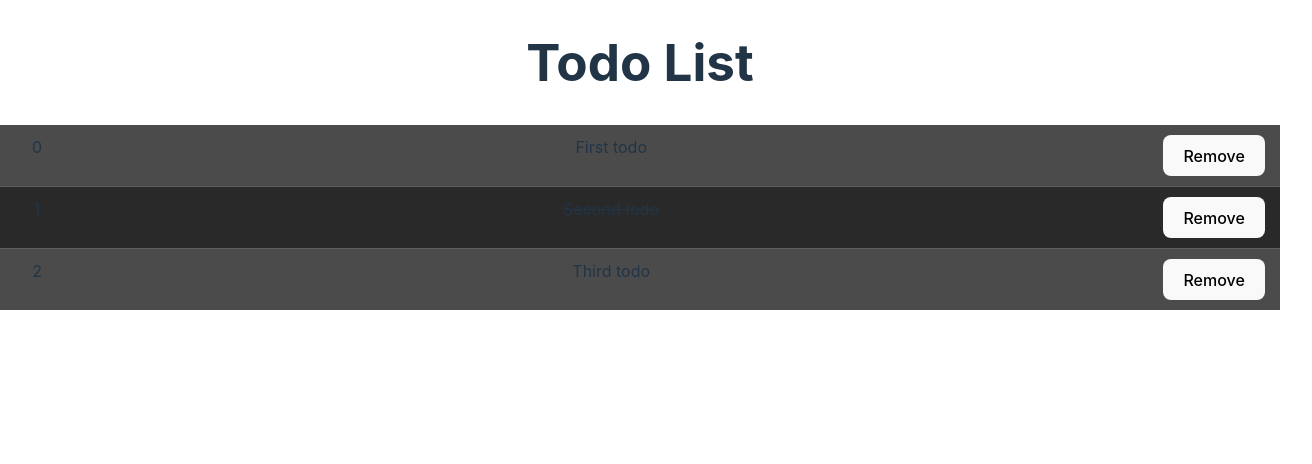
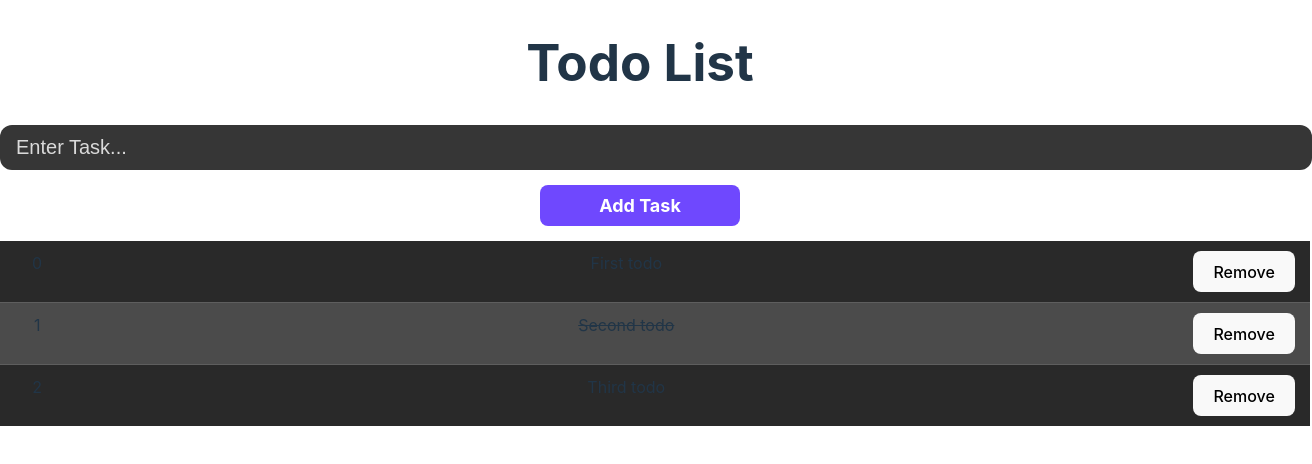
Before and after one commit to nc1z/Angular-ToDoApp-Demo, an Angular app in the folder client/: page / in a window 1280 px wide. Shown: the top 464 px of the page, 1312 px wide, since content can reach past the window. Built offline with nearby package versions, Linux system fonts and the light colour scheme.

Commit message:
[ToDoComponent, Css] Add Task functionality + styling

```diff
--- a/client/src/app/app.module.ts
+++ b/client/src/app/app.module.ts
@@ -1,4 +1,5 @@
 import { NgModule } from '@angular/core';
+import { FormsModule } from '@angular/forms';
 import { BrowserModule } from '@angular/platform-browser';
 
 import { AppComponent } from './app.component';
@@ -10,7 +11,8 @@ import { TodosComponent } from './components/todos/todos.component';
     TodosComponent
   ],
   imports: [
-    BrowserModule
+    BrowserModule,
+    FormsModule
   ],
   providers: [],
   bootstrap: [AppComponent]
--- a/client/src/app/components/todos/todos.component.css
+++ b/client/src/app/components/todos/todos.component.css
@@ -3,6 +3,7 @@
   padding: 10px 15px;
   background-color: rgb(75, 75, 75);
   border-bottom: 1px solid rgb(94, 94, 94);
+  width: 100%;
 }
 
 .todo:nth-child(even) {
@@ -30,8 +31,9 @@
   width: 100%;
   padding: 10px 15px;
   appearance: none;
-	border: none;
-	background-color: #F3F3F3;
+  border-radius: 12px;
+  border: 1px solid transparent;
+  background-color: rgb(54, 54, 54);
   margin-top: 15px;
   font-size: 20px;
   outline: none;
@@ -46,8 +48,8 @@
   outline: none;
   background: none;
 
-	background-color: #FE4880;
-	color: #FFF;
+  background-color: #6f48fe;
+  color: #fff;
   margin: 15px auto;
 
   padding: 10px 15px;
--- a/client/src/app/components/todos/todos.component.html
+++ b/client/src/app/components/todos/todos.component.html
@@ -1,4 +1,16 @@
 <div class="todos">
+  <div>
+    <form (submit)="addTodo()">
+      <input
+        type="text"
+        name="inputTask"
+        placeholder="Enter Task..."
+        class="todo-input"
+        [(ngModel)]="task"
+      />
+      <button type="submit" class="todo-submit">Add Task</button>
+    </form>
+  </div>
   <div
     *ngFor="let todo of todos; let i = index"
     class="todo {{ todo.completed ? 'done' : '' }}"
--- a/client/src/app/components/todos/todos.component.ts
+++ b/client/src/app/components/todos/todos.component.ts
@@ -1,45 +1,49 @@
 import { Component, OnInit } from '@angular/core';
-import { Todo } from '../../models/Todo'
+import { Todo } from '../../models/Todo';
 
 @Component({
   selector: 'app-todos',
   templateUrl: './todos.component.html',
-  styleUrls: ['./todos.component.css']
+  styleUrls: ['./todos.component.css'],
 })
 export class TodosComponent implements OnInit {
+  todos: Todo[] = [];
+  task: string = '';
 
-  todos: Todo[] = [];
-
-  constructor() { }
+  constructor() {}
 
   ngOnInit(): void {
     this.todos = [
       {
-          content: "First todo",
-          completed: false
+        content: 'First todo',
+        completed: false,
       },
       {
-          content: "Second todo",
-          completed: true
+        content: 'Second todo',
+        completed: true,
       },
       {
-          content: "Third todo",
-          completed: false
+        content: 'Third todo',
+        completed: false,
       },
-
-      ]
+    ];
   }
 
   toggleDone(id: number): void {
     this.todos.map((value, idx) => {
       if (idx == id) {
-        value.completed = !value.completed
+        value.completed = !value.completed;
       }
       return value;
-    })
+    });
   }
 
   deleteTodo(id: number): void {
     this.todos = this.todos.filter((value, idx) => idx !== id);
   }
+
+  addTodo(): void {
+    this.todos = [...this.todos, { content: this.task, completed: false }];
+    this.task = '';
   }
+}
--- a/client/src/styles.css
+++ b/client/src/styles.css
@@ -15,6 +15,11 @@
   -webkit-font-smoothing: antialiased;
   -moz-osx-font-smoothing: grayscale;
   -webkit-text-size-adjust: 100%;
+}
+
+::placeholder {
+  color: rgb(218, 218, 218);
+  opacity: 1;
 }
 
 a {
```
Lines whose indentation alone changed are shown as unchanged.
